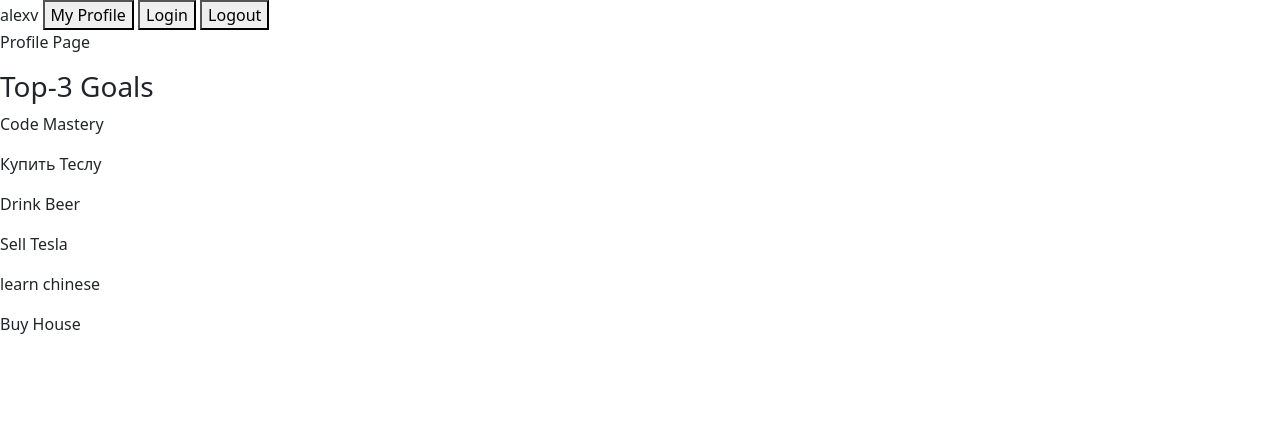
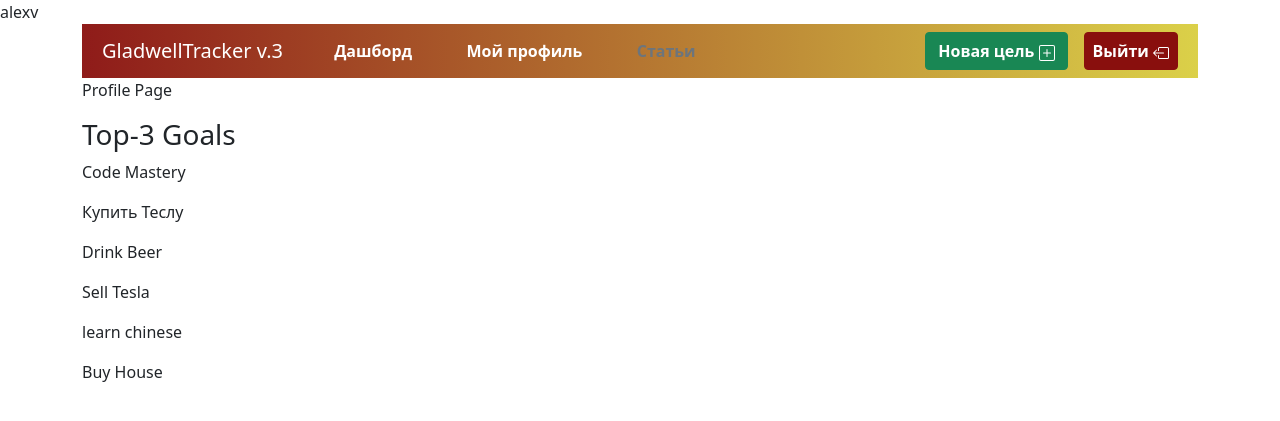
Before and after one commit to AlexRussianPyth/gladwellproject, a Django app: a page that uses timerecord/templates/timerecord/base.html in a window 1280 px wide. Shown: the top 421 px of the page. Run offline with Django 4.2, Linux system fonts and the light colour scheme; a user stored in the database is signed in; data comes from the database, SQL or seed files in the repository; both versions use the stored data as it was after the commit; some libraries are stand-ins or nearby versions.

Commit message:
customize navigation with sass

```diff
--- a/package.json
+++ b/package.json
@@ -4,7 +4,7 @@
   "description": "NPM modules for construction of this project.",
   "main": "index.js",
   "scripts": {
-    "compile:sass": "sass --watch scss:assets/css"
+    "compile:sass": "sass --watch scss:timerecord/static/timerecord/css"
   },
   "repository": {
     "type": "git",
--- /dev/null
+++ b/scss/_custom.scss
@@ -0,0 +1,22 @@
+// MY THEME COLORS
+$dark-red: #890F0D;
+$sandy: #D9CE3F;
+
+// WHITE AND GRAY COLORS
+$white:    #fff;
+$gray-100: #f8f9fa;
+$gray-200: #e9ecef;
+$gray-300: #dee2e6;
+$gray-400: #ced4da;
+$gray-500: #adb5bd;
+$gray-600: #6c757d;
+$gray-700: #495057;
+$gray-800: #343a40;
+$gray-900: #212529;
+$black:    #000;
+
+$primary: $dark-red;
+$secondary: $sandy;
+
+// IMPORT BOOTSTRAP 5
+@import "../node_modules/bootstrap/scss/bootstrap.scss";
--- /dev/null
+++ b/scss/components/_mixins.scss
@@ -0,0 +1,5 @@
+@use '../custom' as custom;
+
+@mixin gradient {
+    background: linear-gradient(to right, rgba(custom.$primary, 0.95), rgba(custom.$secondary, 0.95));
+}
--- /dev/null
+++ b/scss/sections/_navigation.scss
@@ -0,0 +1,28 @@
+@use '../custom' as custom;
+@use '../components/mixins' as mixins;
+
+.top-menu {
+    @include mixins.gradient;
+
+    .navbar-brand {
+        color: white;
+    }
+
+    ul li a {
+        color: white;
+        font-weight: 600;
+    }
+
+    ul li {
+        padding: 0 1.2rem;
+    }
+
+    a {
+        padding: 0 0.5rem
+    }
+
+    a button {
+        font-weight: 600;
+    }
+
+}
--- a/scss/style.scss
+++ b/scss/style.scss
@@ -1 +1,4 @@
-@use 'bs';
+@use 'custom';
+
+@use 'components/mixins';
+@use 'sections/navigation';
--- a/timerecord/templates/timerecord/base.html
+++ b/timerecord/templates/timerecord/base.html
@@ -1,27 +1,23 @@
+{% load static %}
+
 <!DOCTYPE html>
 <html lang="en">
+
 <head>
     <meta charset="UTF-8">
     <meta http-equiv="X-UA-Compatible" content="IE=edge">
     <meta name="viewport" content="width=device-width, initial-scale=1.0">
     <link href="https://cdn.jsdelivr.net/npm/bootstrap@5.1.3/dist/css/bootstrap.min.css" rel="stylesheet" integrity="sha384-1BmE4kWBq78iYhFldvKuhfTAU6auU8tT94WrHftjDbrCEXSU1oBoqyl2QvZ6jIW3" crossorigin="anonymous">
-    <link rel="stylesheet" href="">
+    <link rel="stylesheet" href="{% static 'timerecord/css/style.css' %}">
     {% block header %} {% endblock %}
     <title>{% block title %}{% endblock %}</title>
 </head>
+
 <body>
-    <div>
-        {{ request.user }}
-        {% if request.user.is_authenticated %}
-        <a href="{% url 'accounts:profile' username=request.user.username %}"><button>My Profile</button></a>
-        {% endif %}
-        <a href="{% url 'accounts:login' %}"><button>Login</button></a>
+    {{ request.user }}
 
-        {% if request.user.is_authenticated %}
-        <a href="{% url 'accounts:logout' %}"><button>Logout</button></a>
-        {% endif %}
-
-    </div>
+    <div class="container-lg">
+    {% include 'timerecord/navigation.html' %}
 
     {% block navigation %}
     {% endblock %}
@@ -32,6 +28,8 @@
     {% block footer %}
     {% endblock %}
 
+    </div>
+
     <script src="https://cdn.jsdelivr.net/npm/bootstrap@5.1.3/dist/js/bootstrap.bundle.min.js" integrity="sha384-ka7Sk0Gln4gmtz2MlQnikT1wXgYsOg+OMhuP+IlRH9sENBO0LRn5q+8nbTov4+1p" crossorigin="anonymous"></script>
 </body>
 </html>
--- a/timerecord/templates/timerecord/footer.html
+++ /dev/null
@@ -1,6 +0,0 @@
-
-<div class="d-grid gap-2">
-    <a href="{% url 'timerecord:set-goal' %}" class="text-end">
-<button type="button" class="btn-lg btn-outline-danger">Поставить цель</button>
-</a>
-</div>
--- a/timerecord/templates/timerecord/homepage.html
+++ b/timerecord/templates/timerecord/homepage.html
@@ -6,8 +6,7 @@
 {% endblock %}
 
 {% block content %}
-<div class="container-md">
-{% include 'timerecord/navigation.html' %}
+
 
 <h1>Мои цели</h1>
 
@@ -62,6 +61,6 @@
 
     {% include 'timerecord/footer.html' %}
 
-</div>
+
 
 {% endblock %}
--- a/timerecord/templates/timerecord/navigation.html
+++ b/timerecord/templates/timerecord/navigation.html
@@ -1,23 +1,39 @@
-<nav class="navbar navbar-expand-lg navbar-light bg-success">
-    <div class="container-fluid">
+<nav class="navbar navbar-expand-lg top-menu justify-content-end">
+    <div class="container">
       <a class="navbar-brand" href="{% url 'timerecord:homepage' %}">GladwellTracker v.3</a>
-
+      <!-- TOGGLER -->
       <button class="navbar-toggler" type="button" data-bs-toggle="collapse" data-bs-target="#navbarSupportedContent" aria-controls="navbarSupportedContent" aria-expanded="false" aria-label="Toggle navigation">
-        <span class="navbar-toggler-icon"></span>
+        <span class="navbar-toggler-icon">
+          <svg xmlns="http://www.w3.org/2000/svg" width="16" height="16" fill="currentColor" class="bi bi-box2" viewBox="0 0 16 16">
+          <path d="M2.95.4a1 1 0 0 1 .8-.4h8.5a1 1 0 0 1 .8.4l2.85 3.8a.5.5 0 0 1 .1.3V15a1 1 0 0 1-1 1H1a1 1 0 0 1-1-1V4.5a.5.5 0 0 1 .1-.3L2.95.4ZM7.5 1H3.75L1.5 4h6V1Zm1 0v3h6l-2.25-3H8.5ZM15 5H1v10h14V5Z"/>
+          </svg>
+        </span>
       </button>
 
       <div class="collapse navbar-collapse" id="navbarSupportedContent">
-        <ul class="navbar-nav me-auto mb-2 mb-lg-0">
+        <ul class="navbar-nav">
 
           <li class="nav-item">
             <a class="nav-link active" aria-current="page" href="{% url 'timerecord:homepage' %}">Дашборд</a>
           </li>
 
+          <!-- Кнопка моего профиля либо кнопка "зайти в профиль" -->
+            {% if request.user.is_authenticated %}
+              <li class="nav-item">
+                <a class="nav-link active" aria-current="page" href="{% url 'accounts:profile' username=request.user.username %}">Мой профиль</a>
+              </li>
+          {% else %}
+          <li class="nav-item">
+            <a class="nav-link active" aria-current="page" href="{% url 'accounts:login' %}">Войти</a>
+          </li>
+          {% endif %}
+
+
           <li class="nav-item">
             <a class="nav-link disabled" href="#" aria-disabled="true">Статьи</a>
           </li>
         <!-- TODO сделать здесь список целей текущего юзера -->
-          <li class="nav-item dropdown">
+          <!-- <li class="nav-item dropdown">
             <a class="nav-link dropdown-toggle" href="#" id="navbarDropdown" role="button" data-bs-toggle="dropdown" aria-expanded="false">
               Dropdown
             </a>
@@ -27,13 +43,32 @@
               <li><hr class="dropdown-divider"></li>
               <li><a class="dropdown-item" href="#">Something else here</a></li>
             </ul>
-          </li>
+          </li> -->
 
         </ul>
-        <form class="d-flex">
-          <input class="form-control me-2" type="search" placeholder="Search" aria-label="Search">
-          <button class="btn btn-outline-success" type="submit">Search</button>
-        </form>
       </div>
+      <!-- КНОПКИ ЦЕЛИ И ВЫХОДА ИЗ АККАУНТА -->
+      {% if request.user.is_authenticated %}
+        <a href="{% url 'timerecord:set-goal' %}">
+        <button type="button" class="btn btn-success">Новая цель<span>
+          <svg xmlns="http://www.w3.org/2000/svg" width="16" height="16" fill="currentColor" class="bi bi-plus-square" viewBox="0 0 16 16">
+            <path d="M14 1a1 1 0 0 1 1 1v12a1 1 0 0 1-1 1H2a1 1 0 0 1-1-1V2a1 1 0 0 1 1-1h12zM2 0a2 2 0 0 0-2 2v12a2 2 0 0 0 2 2h12a2 2 0 0 0 2-2V2a2 2 0 0 0-2-2H2z"/>
+            <path d="M8 4a.5.5 0 0 1 .5.5v3h3a.5.5 0 0 1 0 1h-3v3a.5.5 0 0 1-1 0v-3h-3a.5.5 0 0 1 0-1h3v-3A.5.5 0 0 1 8 4z"/>
+          </svg>
+        </span>
+      </button>
+        </a>
+
+      <a href="{% url 'accounts:logout' %}"><button type='button' class="btn btn-primary px-2">Выйти
+        <span>
+          <svg xmlns="http://www.w3.org/2000/svg" width="16" height="16" fill="currentColor" class="bi bi-box-arrow-left" viewBox="0 0 16 16">
+            <path fill-rule="evenodd" d="M6 12.5a.5.5 0 0 0 .5.5h8a.5.5 0 0 0 .5-.5v-9a.5.5 0 0 0-.5-.5h-8a.5.5 0 0 0-.5.5v2a.5.5 0 0 1-1 0v-2A1.5 1.5 0 0 1 6.5 2h8A1.5 1.5 0 0 1 16 3.5v9a1.5 1.5 0 0 1-1.5 1.5h-8A1.5 1.5 0 0 1 5 12.5v-2a.5.5 0 0 1 1 0v2z"/>
+            <path fill-rule="evenodd" d="M.146 8.354a.5.5 0 0 1 0-.708l3-3a.5.5 0 1 1 .708.708L1.707 7.5H10.5a.5.5 0 0 1 0 1H1.707l2.147 2.146a.5.5 0 0 1-.708.708l-3-3z"/>
+          </svg>
+        </span>
+      </button></a>
+      {% endif %}
     </div>
-  </nav>
+
+
+</nav>
```
Also changed, not shown: scss/_bs.scss (deleted, +0 -13 lines), db.sqlite3, timerecord/static/timerecord/css/style.css, 2 other files.
